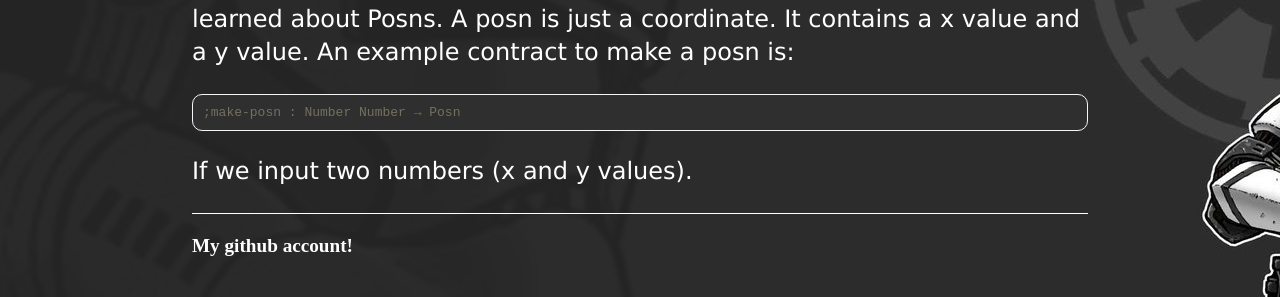
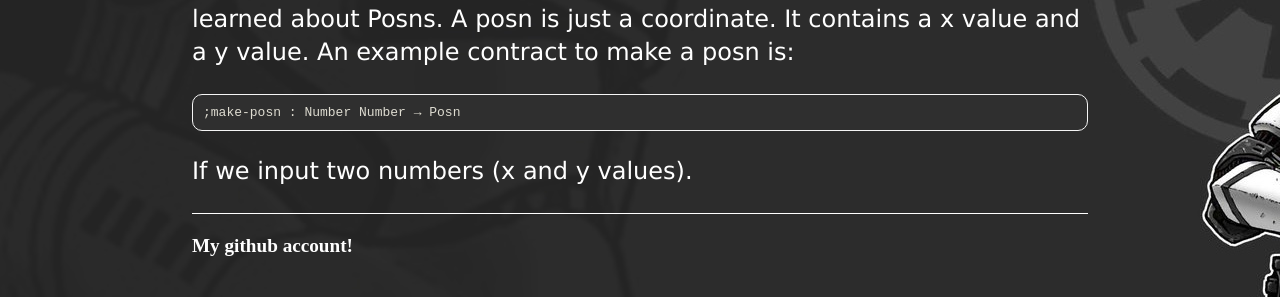
Before and after one commit to brandonm4478/brandonm4478.github.io, a Jekyll site: the page built from _posts/2018-11-09-weekly-reflection-08.md, in a window 1280 px wide. Shown: the part 409-706 px from the top of the page. Built offline with Jekyll 4.4.1, drawn with Linux system fonts in a browser that asks for light colours.

Commit message:
Update main.css

```diff
--- a/css/main.css
+++ b/css/main.css
@@ -124,5 +124,5 @@ code {
     color: #AE81FF;
 }
 .c1, .cm { /* Comments */
-    color: #75715E;
+    color: #DEDCD1;
 }
```
